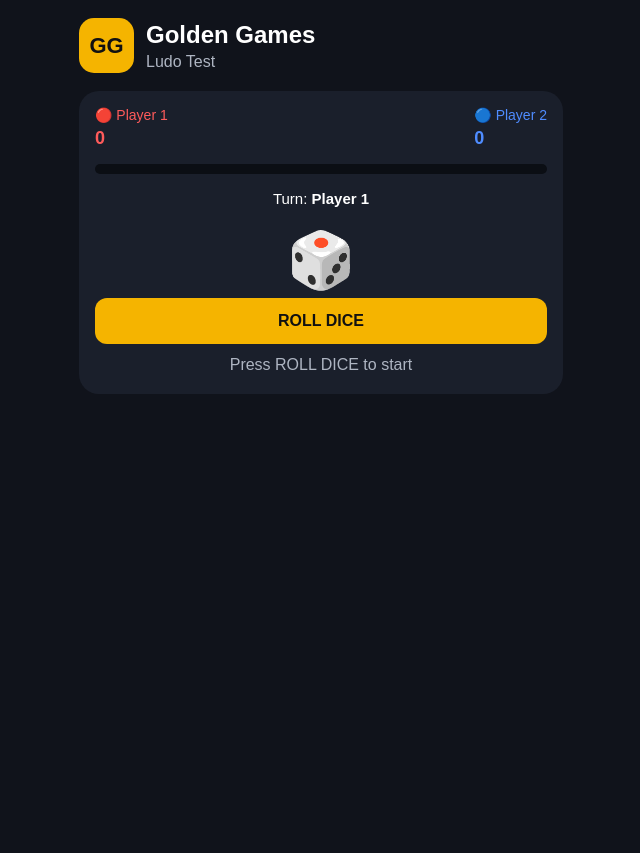
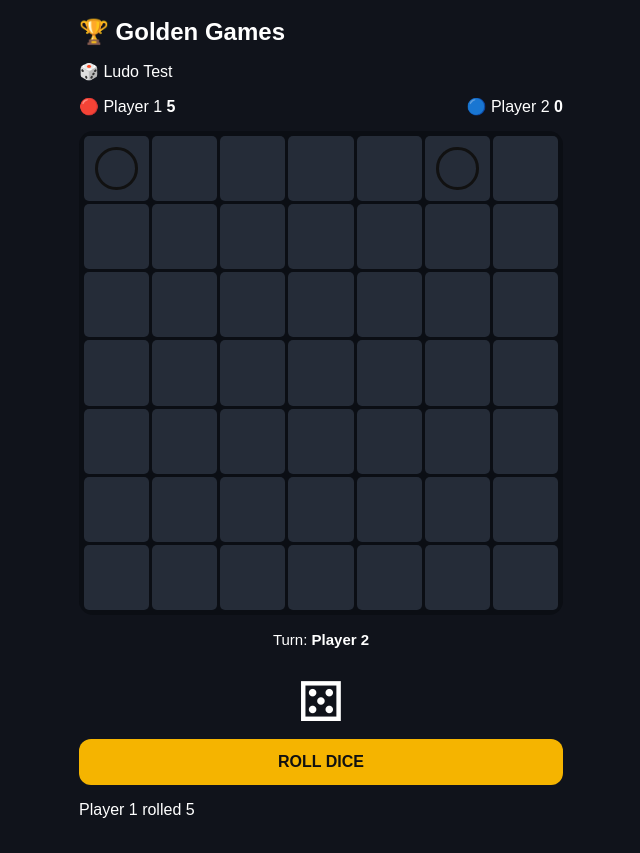
Before and after one commit to leykunbirhanu1625-collab/golden-games-ludo, a plain HTML site: page frontend/index.html in a window 1280 px wide. Both pictures are taken after a click on the button "ROLL DICE". Shown: the whole page, without its empty margins (319-959 px from the left). Before the commit the page ends 800 px from the top, so only its background shows below. Drawn offline with Linux system fonts and the light colour scheme.

Commit message:
Update index.html

```diff
--- a/frontend/index.html
+++ b/frontend/index.html
@@ -1,70 +1,206 @@
 <!DOCTYPE html>
 <html lang="en">
 <head>
-  <meta charset="UTF-8" />
-  <meta name="viewport" content="width=device-width, initial-scale=1.0" />
+  <meta charset="UTF-8">
+  <meta name="viewport" content="width=device-width, initial-scale=1.0">
 
   <title>Golden Games - Ludo</title>
 
-  <!-- Telegram Mini App -->
   <script src="https://telegram.org/js/telegram-web-app.js"></script>
 
-  <link rel="stylesheet" href="style.css" />
+  <link rel="stylesheet" href="style.css">
 </head>
 
 <body>
 
   <div class="app">
 
-    <header class="header">
-      <div class="logo">GG</div>
+    <h1>🏆 Golden Games</h1>
+
+    <p class="subtitle">🎲 Ludo Test</p>
+
+    <div class="players">
+      <div>
+        🔴 Player 1
+        <b id="score1">0</b>
+      </div>
 
       <div>
-        <h1>Golden Games</h1>
-        <p>Ludo Test</p>
+        🔵 Player 2
+        <b id="score2">0</b>
       </div>
-    </header>
-
-    <div class="game-card">
-
-      <div class="players">
-
-        <div class="player red-player">
-          🔴 Player 1
-          <strong id="player1Score">0</strong>
     </div>
 
-        <div class="player blue-player">
-          🔵 Player 2
-          <strong id="player2Score">0</strong>
-        </div>
-
-      </div>
-
-      <!-- LUDO BOARD -->
     <div id="board" class="board"></div>
 
     <div class="turn">
       Turn:
-        <strong id="turn">Player 1</strong>
+      <b id="turn">Player 1</b>
     </div>
 
-      <!-- DICE -->
-      <div id="dice" class="dice">🎲</div>
+    <div id="dice" class="dice">
+      🎲
+    </div>
 
-      <button id="rollButton">
+    <button id="roll">
       ROLL DICE
     </button>
 
-      <div id="status" class="status">
+    <p id="status">
       Press ROLL DICE to start
-      </div>
+    </p>
 
   </div>
 
-  </div>
+<script>
 
-  <script src="app.js"></script>
+const board = document.getElementById("board");
+const dice = document.getElementById("dice");
+const roll = document.getElementById("roll");
+
+const turnText = document.getElementById("turn");
+const status = document.getElementById("status");
+
+const score1 = document.getElementById("score1");
+const score2 = document.getElementById("score2");
+
+let player = 1;
+
+let positions = [0, 0];
+
+let gameOver = false;
+
+
+// Create board
+
+for (let i = 0; i < 49; i++) {
+
+  const cell = document.createElement("div");
+
+  cell.className = "cell";
+
+  board.appendChild(cell);
+
+}
+
+
+// Draw tokens
+
+function drawBoard() {
+
+  document
+    .querySelectorAll(".token")
+    .forEach(token => token.remove());
+
+
+  if (positions[0] < 49) {
+
+    const token = document.createElement("div");
+
+    token.className = "token red";
+
+    board.children[positions[0]]
+      .appendChild(token);
+
+  }
+
+
+  if (positions[1] < 49) {
+
+    const token = document.createElement("div");
+
+    token.className = "token blue";
+
+    board.children[positions[1]]
+      .appendChild(token);
+
+  }
+
+
+  score1.textContent = positions[0];
+
+  score2.textContent = positions[1];
+
+}
+
+
+// Roll dice
+
+roll.onclick = function () {
+
+  if (gameOver) return;
+
+
+  const number =
+    Math.floor(Math.random() * 6) + 1;
+
+
+  const faces = [
+    "⚀",
+    "⚁",
+    "⚂",
+    "⚃",
+    "⚄",
+    "⚅"
+  ];
+
+
+  dice.textContent =
+    faces[number - 1];
+
+
+  positions[player - 1] += number;
+
+
+  drawBoard();
+
+
+  if (positions[player - 1] >= 30) {
+
+    status.textContent =
+      "🏆 Player " + player + " wins!";
+
+    gameOver = true;
+
+    roll.disabled = true;
+
+    return;
+
+  }
+
+
+  status.textContent =
+    "Player " + player +
+    " rolled " + number;
+
+
+  player =
+    player === 1 ? 2 : 1;
+
+
+  turnText.textContent =
+    "Player " + player;
+
+};
+
+
+// Start
+
+drawBoard();
+
+
+// Telegram
+
+if (window.Telegram &&
+    window.Telegram.WebApp) {
+
+  Telegram.WebApp.ready();
+
+  Telegram.WebApp.expand();
+
+}
+
+</script>
 
 </body>
 </html>
```
Lines whose indentation alone changed are shown as unchanged.
